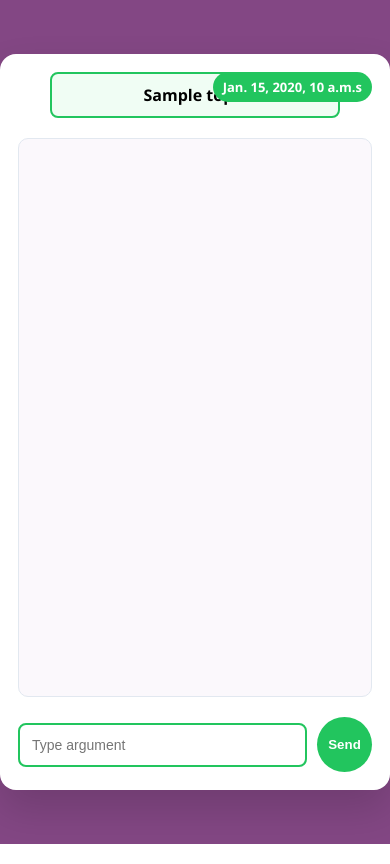
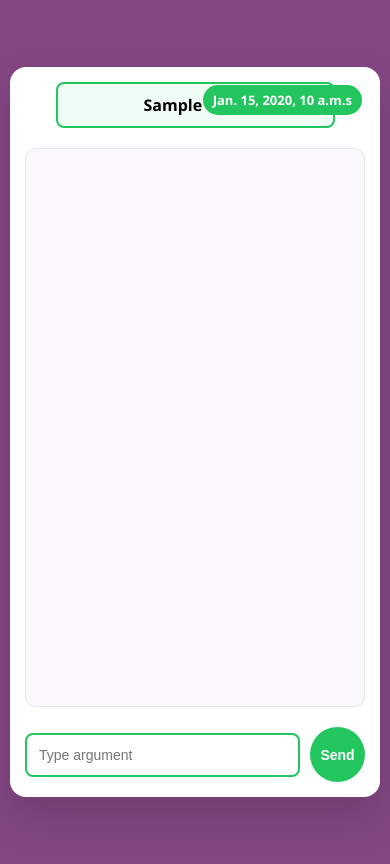
Before and after one commit to Divyanshisri-co/AI-Debate-Trainer, a Django app: template templates/debate.html in a window 390 px wide. Run offline with Django 5.2, Linux system fonts and the light colour scheme; the template is opened without the code that fills it: most values are stand-ins (such as "Sample title", 1, 10 or a date in 2020).

Commit message:
Enhance debate.html with responsive design
Added responsive design elements and adjusted styles for better mobile compatibility.

```diff
--- a/templates/debate.html
+++ b/templates/debate.html
@@ -2,22 +2,27 @@
 <html>
 <head>
     <title>AI Debate</title>
-
+<meta name="viewport" content="width=device-width, initial-scale=1.0">
      <style>
     body {
         margin: 0;
         font-family: 'Segoe UI', sans-serif;
-
+        padding: 10px;
         display: flex;
         justify-content: center;
         align-items: center;
         height: 100vh;
         background: #834784;
     }
+    input, select, button {
+    width: 100%;
+    box-sizing: border-box;
+}
 
     /* MAIN CARD */
     .container {
-        width: 1000px;
+        width: 90%;
+        max-width: 500px;
         height: 700px;
         background: white;
         border-radius: 16px;
@@ -34,6 +39,21 @@
 
     }
 
+         @media (max-width: 600px) {
+    .container {
+        width: 95%;
+        padding: 15px;
+    }
+
+    h1 {
+        font-size: 18px;
+    }
+
+    button {
+        padding: 10px;
+        font-size: 14px;
+    }
+}
     /* TOPIC */
     .topic-box {
         border: 2px solid #22c55e;
```
